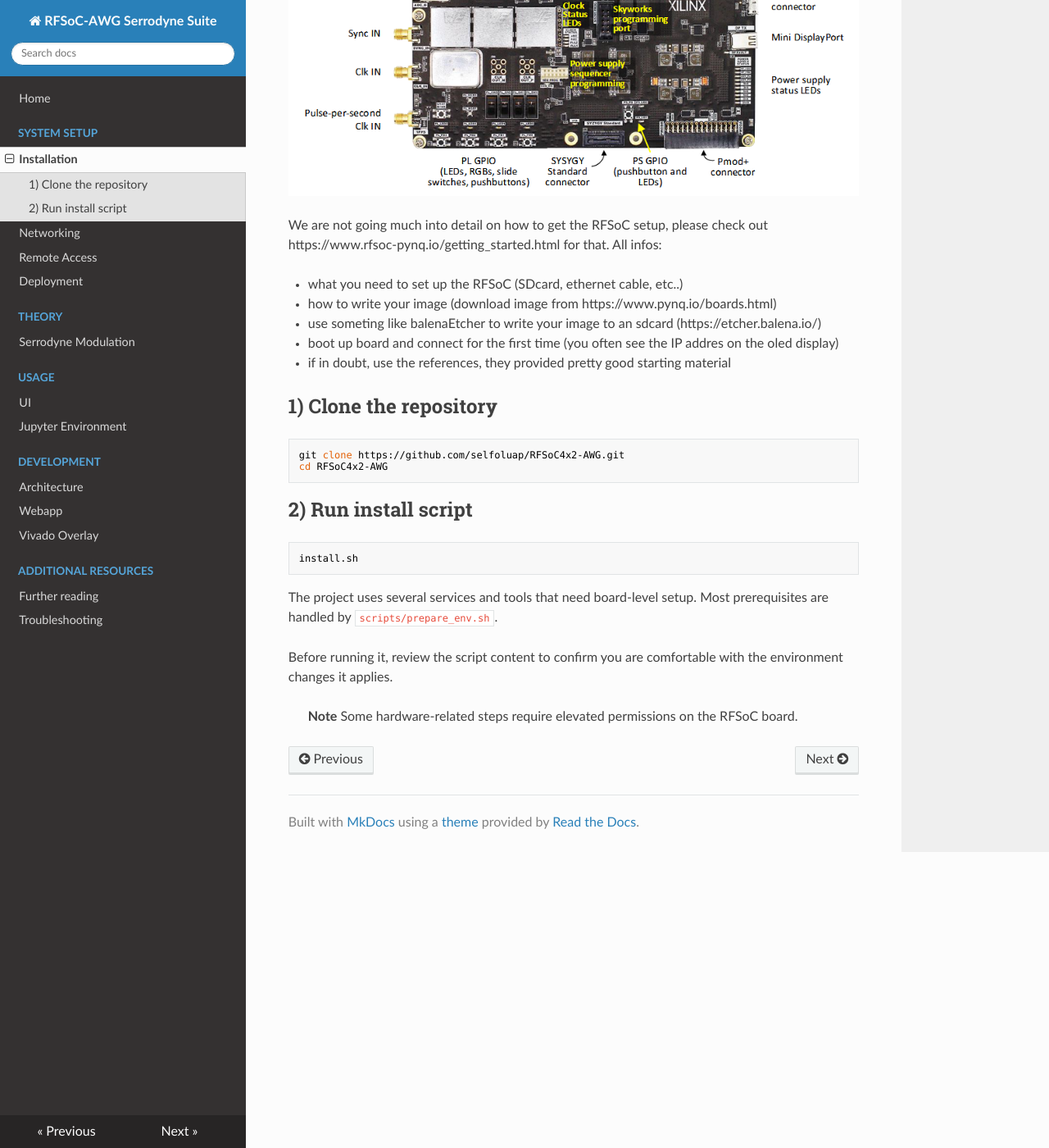
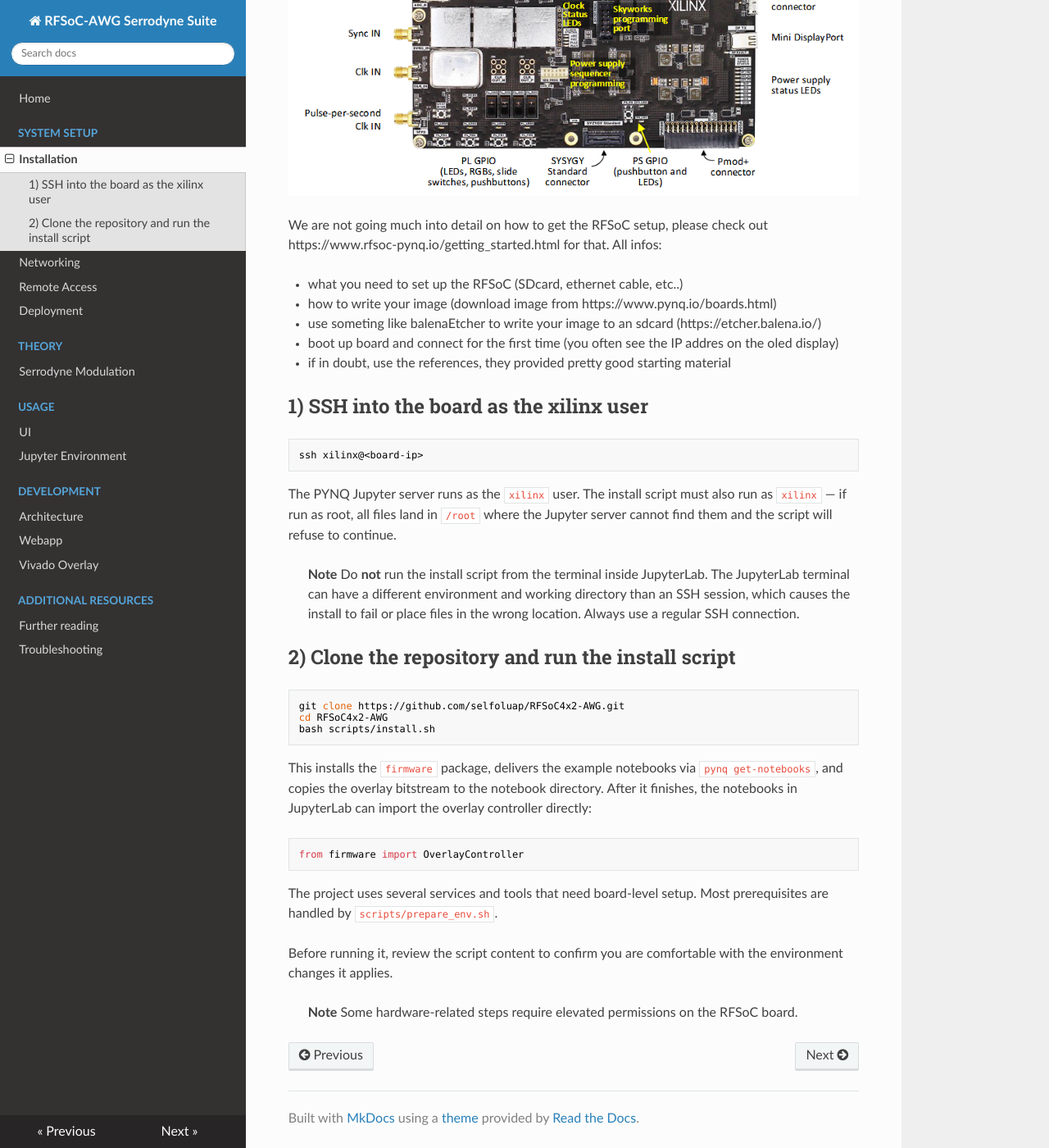
Before and after one commit to selfoluap/RFSoC4x2-AWG-docs, an MkDocs documentation site: the page built from docs/docs/installation.md, in a window 1280 px wide and 1400 px high, scrolled down 549 px. Shown: the whole window at 82% size. Built offline with MkDocs 1.6.1, drawn with Linux system fonts in a browser that asks for light colours; nearby versions of some CDN libraries.

Commit message:
Add SSH/xilinx user instructions and JupyterLab terminal warning
Step-by-step: SSH as xilinx, clone, run install script. Warn against
running from the JupyterLab terminal which has a different environment.

````diff
--- a/docs/docs/installation.md
+++ b/docs/docs/installation.md
@@ -13,17 +13,37 @@ All infos:
 - boot up board and connect for the first time (you often see the IP addres on the oled display)
 - if in doubt, use the references, they provided pretty good starting material
 
-## 1) Clone the repository
+## 1) SSH into the board as the xilinx user
+
+```bash
+ssh xilinx@<board-ip>
+```
+
+The PYNQ Jupyter server runs as the `xilinx` user. The install script must
+also run as `xilinx` — if run as root, all files land in `/root` where the
+Jupyter server cannot find them and the script will refuse to continue.
+
+> **Note**
+> Do **not** run the install script from the terminal inside JupyterLab.
+> The JupyterLab terminal can have a different environment and working
+> directory than an SSH session, which causes the install to fail or place
+> files in the wrong location. Always use a regular SSH connection.
+
+## 2) Clone the repository and run the install script
 
 ```bash
 git clone https://github.com/selfoluap/RFSoC4x2-AWG.git
 cd RFSoC4x2-AWG
+bash scripts/install.sh
 ```
 
-## 2) Run install script
+This installs the `firmware` package, delivers the example notebooks via
+`pynq get-notebooks`, and copies the overlay bitstream to the notebook
+directory. After it finishes, the notebooks in JupyterLab can import the
+overlay controller directly:
 
-```bash
-install.sh
+```python
+from firmware import OverlayController
 ```
 
 The project uses several services and tools that need board-level setup. Most prerequisites are handled by `scripts/prepare_env.sh`.
````
